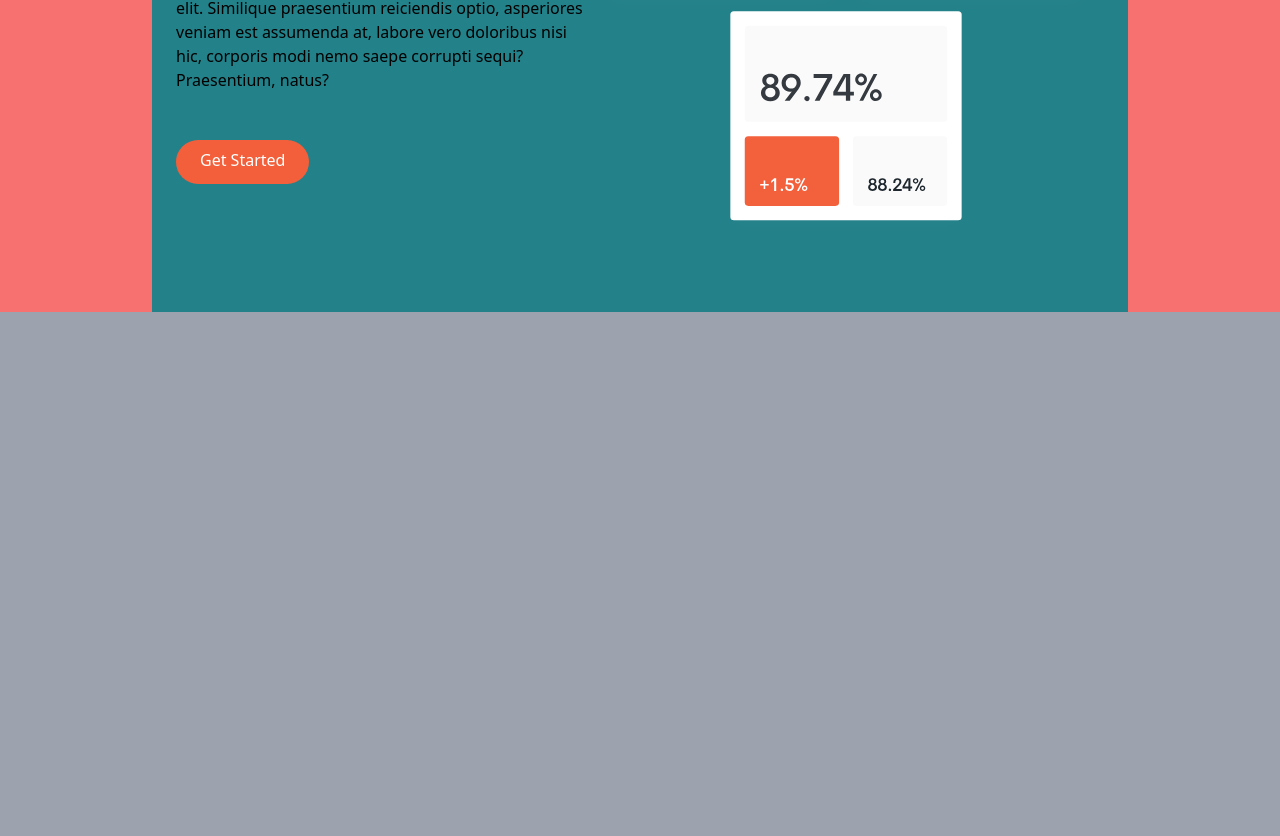
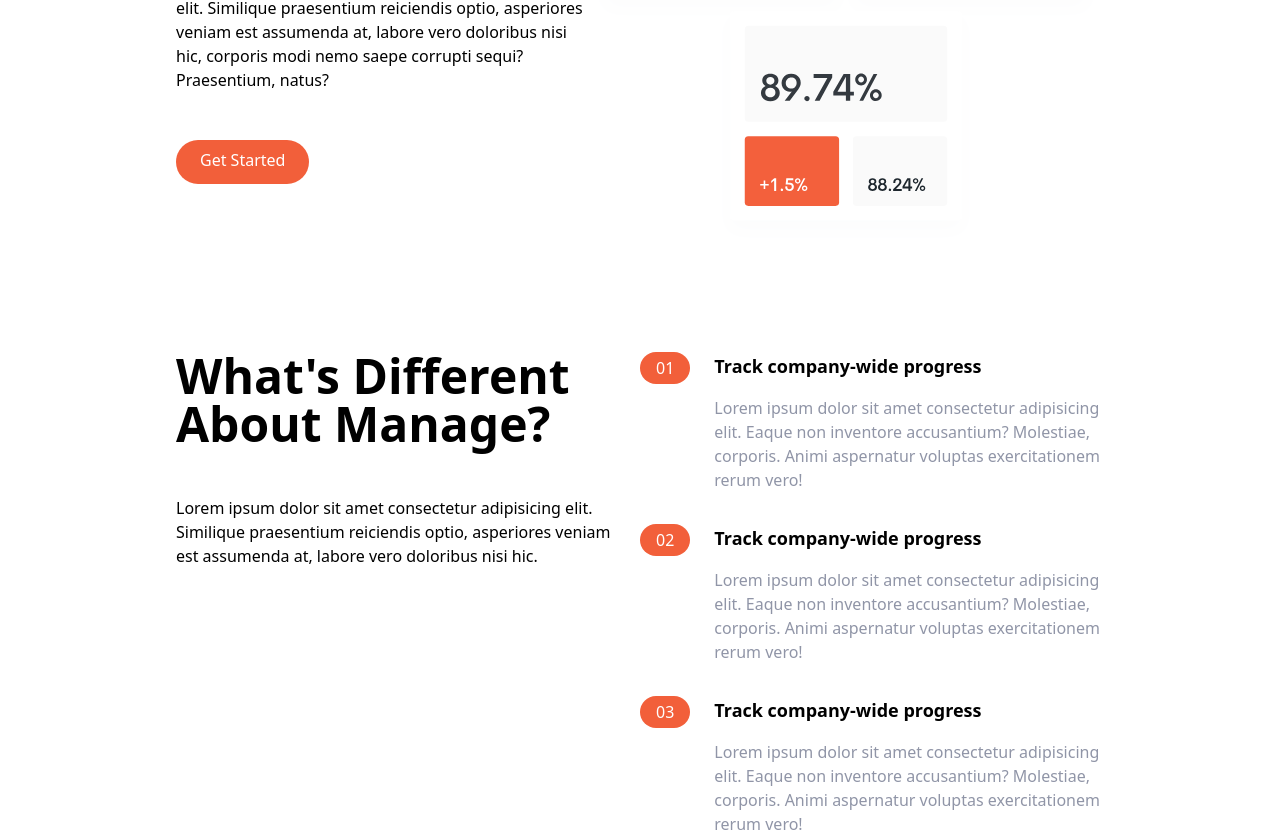
Before and after one commit to Kamranok/waheedsons, a React (Create React App) app: page / in a window 1280 px wide. Shown: the part 352-1188 px from the top of the page. Before the commit the page ends 800 px from the top, so only its background shows below. Built offline with nearby package versions, Linux system fonts and the light colour scheme.

Commit message:
some look

```diff
--- a/src/App.js
+++ b/src/App.js
@@ -1,3 +1,4 @@
+import FeatureSection from './components/FeatureSection'
 import HeroSection from './components/HeroSection'
 import Navbar from './components/Navbar'
 
@@ -6,6 +7,7 @@
     <>
       <Navbar />
       <HeroSection />
+      <FeatureSection />
     </>
   )
 }
--- /dev/null
+++ b/src/components/FeatureSection.js
@@ -0,0 +1,100 @@
+import React from 'react'
+
+const FeatureSection = () => {
+  return (
+    <>
+      <section id='features'>
+        <main className='container flex flex-col-reverse md:flex-row px-6 mx-auto mt-10 space-y-0 md:space-y-0'>
+          {/* Left Side */}
+          <div className='flex flex-col mb-32 space-y-12 md:w-1/2'>
+            <h1 className='max-w-md text-4xl mt-10 md:mt-0 font-bold text-center md:text-5xl md:text-left'>
+              What's Different About Manage?
+            </h1>
+            <p className='max-w-md md:text-left'>
+              Lorem ipsum dolor sit amet consectetur adipisicing elit. Similique
+              praesentium reiciendis optio, asperiores veniam est assumenda at,
+              labore vero doloribus nisi hic.
+            </p>
+          </div>
+          {/* Right Side - Numbered List */}
+          <div className='flex flex-col space-y-8 md:w-1/2'>
+            {/* List Item 1 */}
+            <div className='flex flex-col space-y-3 md:space-y-0 md:space-x-6 md:flex-row '>
+              {/* Heading */}
+              <div className='rounded-l-full bg-brightRedSupLight md:bg-transparent '>
+                <div className='flex items-center space-x-2 '>
+                  <div className='px-4 py-2 text-white rounded-full md:py-1 bg-brightRed '>
+                    01
+                  </div>
+                  <h3 className='text-base font-bold md:mb-4 md:hidden '>
+                    Track company-wide progress
+                  </h3>
+                </div>
+              </div>
+              <div>
+                <h3 className='hidden mb-4 text-lg font-bold md:block'>
+                  Track company-wide progress
+                </h3>
+                <p className='text-darkGrayishBlue'>
+                  Lorem ipsum dolor sit amet consectetur adipisicing elit. Eaque
+                  non inventore accusantium? Molestiae, corporis. Animi
+                  aspernatur voluptas exercitationem rerum vero!
+                </p>
+              </div>
+            </div>
+            {/* List Item 2 */}
+            <div className='flex flex-col space-y-3 md:space-y-0 md:space-x-6 md:flex-row '>
+              {/* Heading */}
+              <div className='rounded-l-full bg-brightRedSupLight md:bg-transparent '>
+                <div className='flex items-center space-x-2 '>
+                  <div className='px-4 py-2 text-white rounded-full md:py-1 bg-brightRed '>
+                    02
+                  </div>
+                  <h3 className='text-base font-bold md:mb-4 md:hidden '>
+                    Track company-wide progress
+                  </h3>
+                </div>
+              </div>
+              <div>
+                <h3 className='hidden mb-4 text-lg font-bold md:block'>
+                  Track company-wide progress
+                </h3>
+                <p className='text-darkGrayishBlue'>
+                  Lorem ipsum dolor sit amet consectetur adipisicing elit. Eaque
+                  non inventore accusantium? Molestiae, corporis. Animi
+                  aspernatur voluptas exercitationem rerum vero!
+                </p>
+              </div>
+            </div>
+            {/* List Item 3 */}
+            <div className='flex flex-col space-y-3 md:space-y-0 md:space-x-6 md:flex-row '>
+              {/* Heading */}
+              <div className='rounded-l-full bg-brightRedSupLight md:bg-transparent '>
+                <div className='flex items-center space-x-2 '>
+                  <div className='px-4 py-2 text-white rounded-full md:py-1 bg-brightRed '>
+                    03
+                  </div>
+                  <h3 className='text-base font-bold md:mb-4 md:hidden '>
+                    Track company-wide progress
+                  </h3>
+                </div>
+              </div>
+              <div>
+                <h3 className='hidden mb-4 text-lg font-bold md:block'>
+                  Track company-wide progress
+                </h3>
+                <p className='text-darkGrayishBlue'>
+                  Lorem ipsum dolor sit amet consectetur adipisicing elit. Eaque
+                  non inventore accusantium? Molestiae, corporis. Animi
+                  aspernatur voluptas exercitationem rerum vero!
+                </p>
+              </div>
+            </div>
+          </div>
+        </main>
+      </section>
+    </>
+  )
+}
+
+export default FeatureSection
--- a/src/components/HeroSection.js
+++ b/src/components/HeroSection.js
@@ -4,8 +4,8 @@
 const HeroSection = () => {
   return (
     <>
-      <section className='bg-red-400'>
-        <main className='container bg-flexCon flex flex-col-reverse md:flex-row px-6 mx-auto mt-10 space-y-0 md:space-y-0'>
+      <section id='hero'>
+        <main className='container flex flex-col-reverse md:flex-row px-6 mx-auto mt-10 space-y-0 md:space-y-0 md:justify-between'>
           {/* Left Side */}
           <div className='flex flex-col mb-32 space-y-12 md:w-1/2'>
             <h1 className='max-w-md text-4xl font-bold text-center md:text-5xl md:text-left'>
--- a/src/components/Navbar.js
+++ b/src/components/Navbar.js
@@ -5,7 +5,7 @@
     <>
       <nav className='relative container mx-auto p-6 '>
         {/* Flex container */}
-        <div className='flex items-center justify-between bg-flexCon'>
+        <div className='flex items-center justify-between'>
           {/* Logo */}
           <div className='pt-2'>
             <img src={logo} alt='logo' />
--- a/src/index.css
+++ b/src/index.css
@@ -4,6 +4,6 @@
 
 @layer base {
   body {
-    @apply bg-gray-400;
+    /* @apply bg-gray-400; */
   }
 }
```
